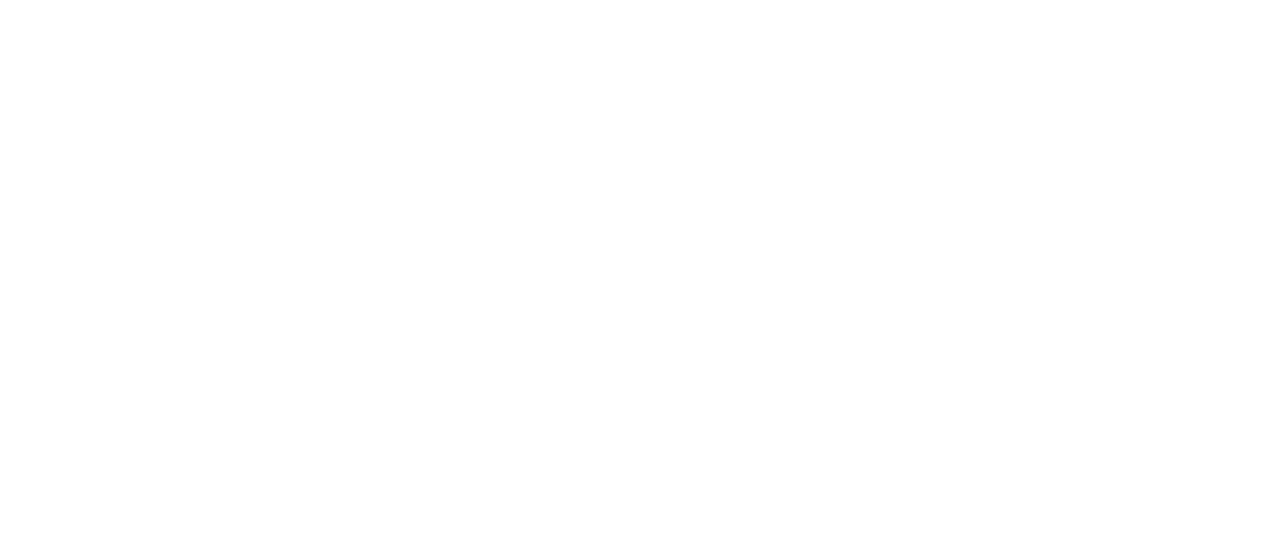
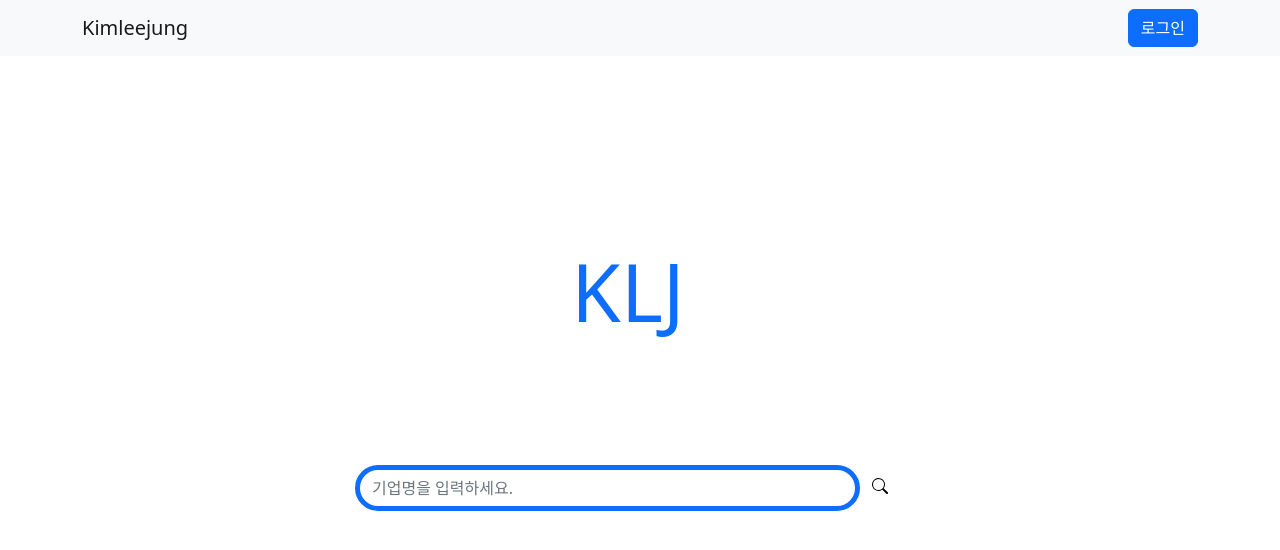
Before and after one commit to odnac/capstone, a React (Create React App) app in the folder kimleejung/: page / in a window 1280 px wide. Shown: the top 550 px of the page. Built offline with nearby package versions, Linux system fonts and the light colour scheme.

Commit message:
Home 화면 레이아웃 자리잡기

```diff
--- a/kimleejung/package.json
+++ b/kimleejung/package.json
@@ -6,7 +6,9 @@
     "@testing-library/jest-dom": "^5.16.5",
     "@testing-library/react": "^13.4.0",
     "@testing-library/user-event": "^13.5.0",
+    "bootstrap": "^5.2.1",
     "react": "^18.2.0",
+    "react-bootstrap": "^2.5.0",
     "react-dom": "^18.2.0",
     "react-scripts": "5.0.1",
     "web-vitals": "^2.1.4"
--- a/kimleejung/src/App.js
+++ b/kimleejung/src/App.js
@@ -1,8 +1,47 @@
 function App() {
   return (
-    <div>
-    </div>
-  );
+
+
+  <>
+
+  {/* navbar */}
+    <nav class="navbar navbar-light bg-light static-top">
+            <div class="container">
+                <a class="navbar-brand" href="#!"> Kimleejung </a>
+                <a class="btn btn-primary" href="#signup"> 로그인 </a>
+            </div>
+        </nav>
+
+  {/* KLJ-logo */}
+        <div class="container  ratio ratio-21x9 ">
+          <div class="row">
+            <div class="col  position-absolute top-50 start-50 translate-middle">
+                <h1 class="display-1 text-center text-primary">KLJ</h1>
+                {/* <h6 class="text-center text-primary">  설명 추가 </h6> */}
+            </div>
+          </div>
+
+  {/* search & button */}
+          <div class="row justify-content-center">
+            <div class="col-xl-6 position-absolute bottom-0 start-50 translate-middle ">
+
+              <form action="/action_page.php">
+                <div class="input-group">
+                  <input type="text" class="form-control border border-5 border-primary rounded-pill" placeholder="기업명을 입력하세요." name="search" />
+
+                <div class="input-group-btn">
+                  <button class="btn btn-default" type="submit">
+                    <img src="search.svg"/>
+                  </button>
+                </div>
+
+                </div>
+              </form>
+            </div>
+          </div>
+        </div>
+  </>
+);
 }
 
 export default App;
--- a/kimleejung/src/index.js
+++ b/kimleejung/src/index.js
@@ -2,6 +2,7 @@
 import ReactDOM from 'react-dom/client';
 import App from './App';
 import reportWebVitals from './reportWebVitals';
+import 'bootstrap/dist/css/bootstrap.css';
 
 const root = ReactDOM.createRoot(document.getElementById('root'));
 root.render(
```
Also changed, not shown: kimleejung/public/search.svg (added), 1 other file (tests, documents, lock files or other folders).
